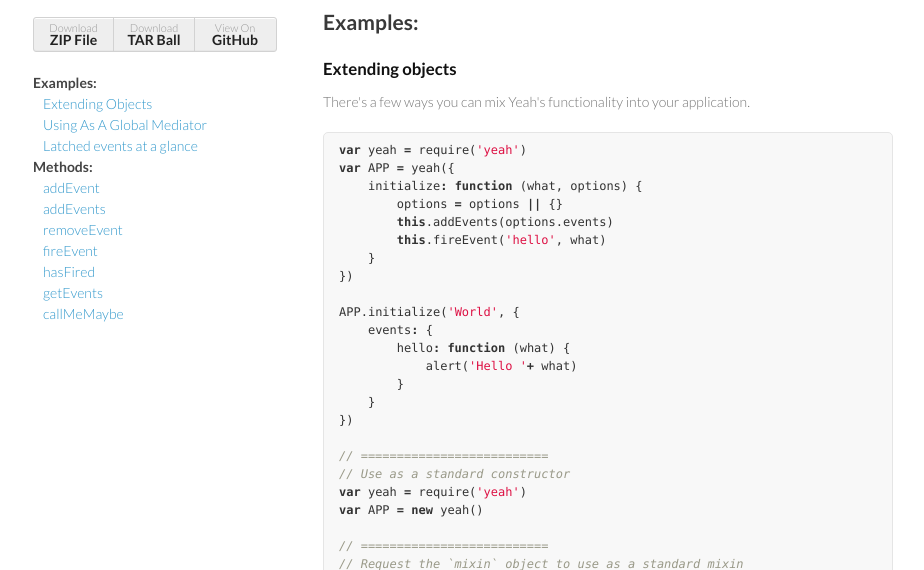
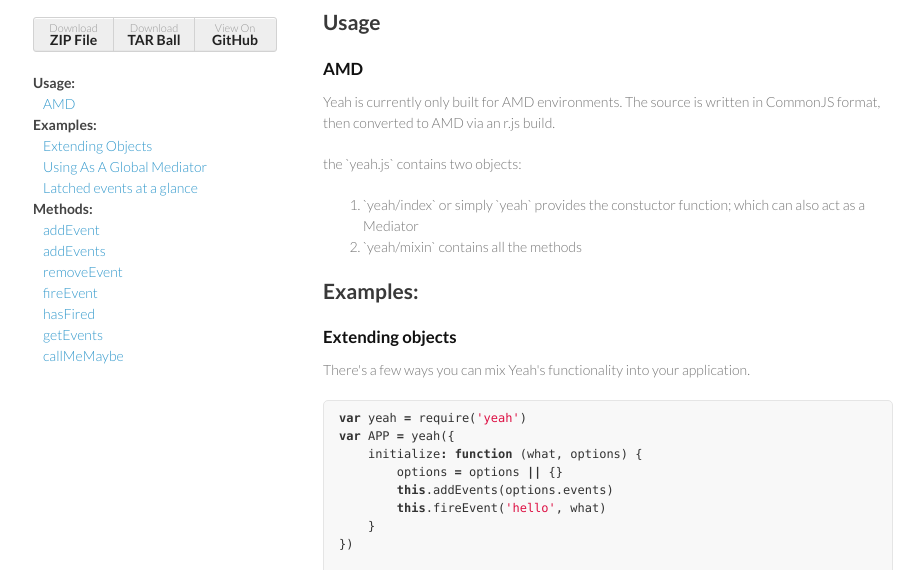
Before and after one commit to jiggliemon/yeah, a plain HTML site: page index.html in a window 1280 px wide. Shown: the part 189-759 px from the top of the page, without its empty margins (177-1101 px from the left). Drawn offline with Linux system fonts and the light colour scheme.

Commit message:
Updating docs

```diff
--- a/index.html
+++ b/index.html
@@ -39,6 +39,9 @@
         </ul>
 
         <dl class="glossary">
+            <dt>Usage:</dt>
+            <dd><a href="#amd">AMD</a></dd>
+
             <dt>Examples:</dt>
             <dd><a href="#extending-objects">Extending Objects</a></dd>
             <dd><a href="#using-as-a-global-mediator">Using As A Global Mediator</a></dd>
@@ -60,7 +63,15 @@
         <h1>Yeah</h1>
         <p>Yet another event handler (AKA Sub/Pub).  What seperates Yeah from other Sub/Pub helpers is it provides two key features to help deal with event heavy applications; Compound events and Latched events.</p>
 
-
+<h2>Usage</h2>
+<a name="amd"></a>
+<h4>AMD</h4>
+<p>Yeah is currently only built for AMD environments.  The source is written in CommonJS format, then converted to AMD via an r.js build.</p>
+<p>the `yeah.js` contains two objects: </p>
+<ol>
+    <li>`yeah/index` or simply `yeah` provides the constuctor function; which can also act as a Mediator</li>
+    <li>`yeah/mixin` contains all the methods</li>
+</ol>
 
 <h2>Examples:</h2>
 <a name="extending-objects"></a>
```
